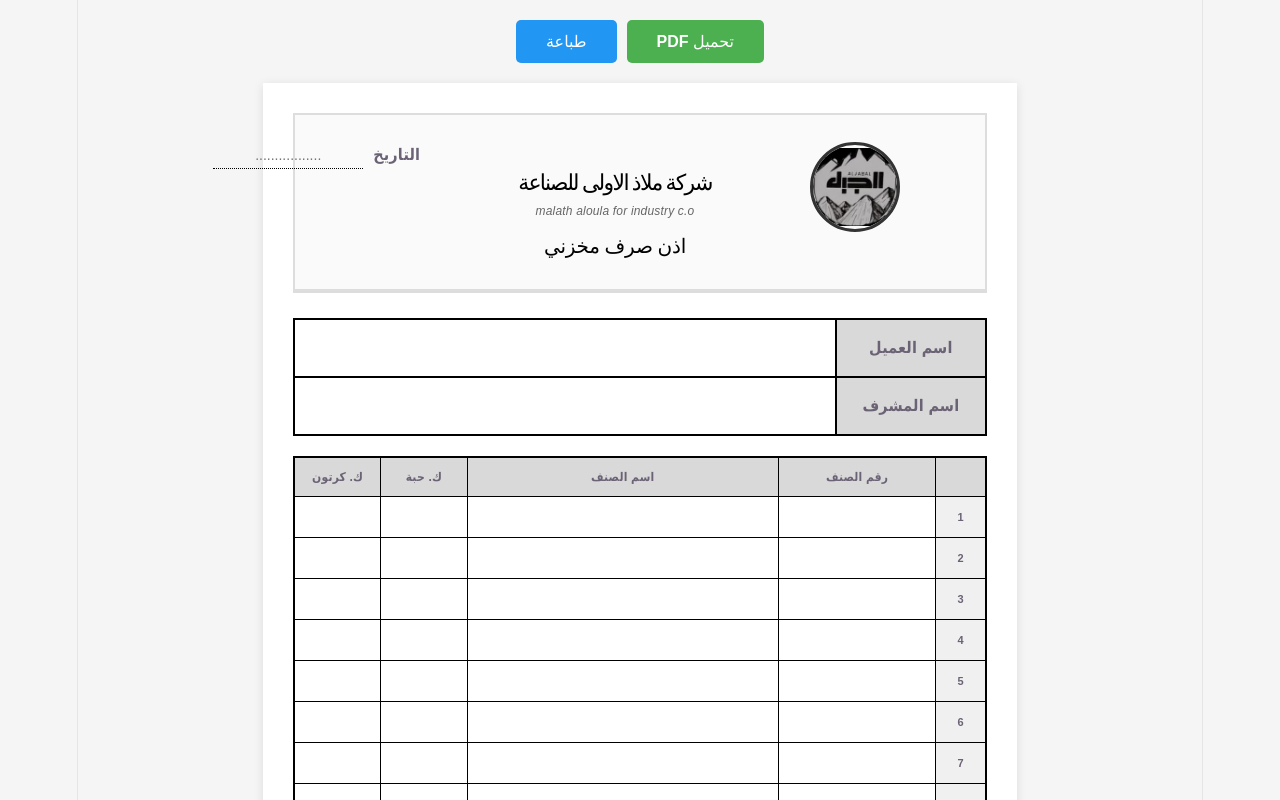
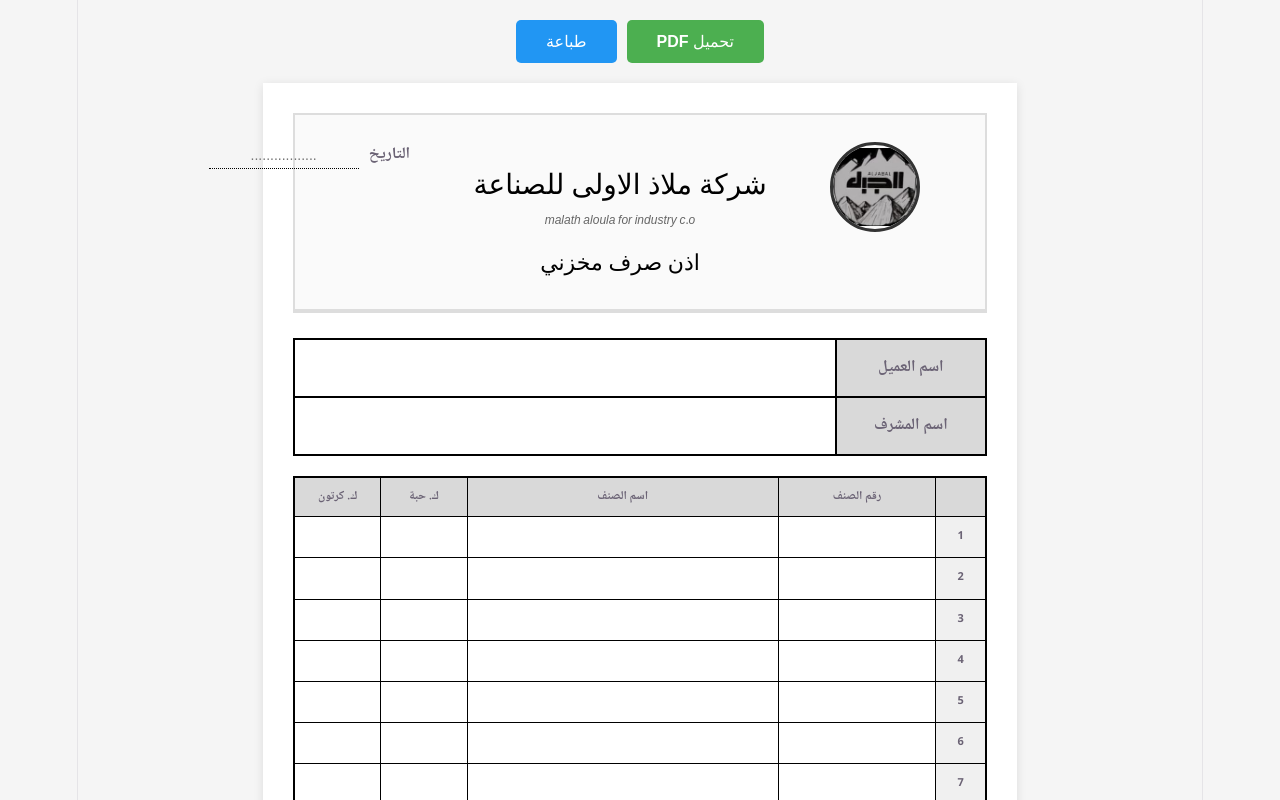
Before and after one commit to uzairsarwar3423/warehouse-slip, a React (Vite) app: page / in a window 1280 px wide. Shown: the top 800 px of the page. Built offline with nearby package versions, Linux system fonts and the light colour scheme.

Commit message:
baryia kiya

```diff
--- a/package.json
+++ b/package.json
@@ -11,6 +11,7 @@
   },
   "dependencies": {
     "html2canvas": "^1.4.1",
+    "html2pdf.js": "^0.14.0",
     "jspdf": "^4.2.0",
     "react": "^19.2.4",
     "react-dom": "^19.2.4"
--- a/src/App.jsx
+++ b/src/App.jsx
@@ -34,20 +34,52 @@
     }));
   };
 
-  // Main solution: Use browser's print to PDF
-  const generatePDF = () => {
-    // Hide buttons before printing
-    const buttons = document.querySelector('.action-buttons');
-    if (buttons) buttons.style.display = 'none';
+  // Generate PDF with timestamp filename using html2pdf.js
+    const generatePDF = async () => {
+      // Hide buttons before printing
+      const buttons = document.querySelector('.action-buttons');
+      if (buttons) buttons.style.display = 'none';
 
-    // Trigger print dialog (user can save as PDF)
-    window.print();
+      // Wait for DOM to fully render
+      await new Promise(resolve => setTimeout(resolve, 500));
 
-    // Show buttons again after print dialog closes
-    setTimeout(() => {
+      // Dynamically import html2pdf
+      const html2pdf = (await import('html2pdf.js')).default;
+
+      // Generate timestamp
+      const now = new Date();
+      const timestamp = now.toISOString().slice(0, 19).replace(/:/g, '-');
+      const filename = `warehouse-slip-${timestamp}.pdf`;
+
+      const formElement = document.querySelector('.form-container');
+      const opt = {
+        margin: 0.5,
+        filename: filename,
+        image: { type: 'jpeg', quality: 0.98 },
+        html2canvas: {
+          scale: 1.5,
+          useCORS: true,
+          allowTaint: true,
+          logging: false,
+          backgroundColor: '#ffffff',
+          width: formElement.scrollWidth,
+          height: formElement.scrollHeight
+        },
+        jsPDF: {
+          unit: 'mm',
+          format: 'a4',
+          orientation: 'portrait',
+          putOnlyUsedFonts: true,
+          floatPrecision: 16
+        }
+      };
+
+      // Generate PDF from form container
+      await html2pdf().set(opt).from(formElement).save();
+
+      // Show buttons again
       if (buttons) buttons.style.display = 'flex';
-    }, 100);
-  };
+    };
 
   const handlePrint = () => {
     window.print();
--- a/src/WarehouseForm.css
+++ b/src/WarehouseForm.css
@@ -7,7 +7,7 @@
 }
 
 body {
-  font-family: 'Traditional Arabic', 'Arial', 'Tahoma', sans-serif;
+  font-family: 'Noto Naskh Arabic', 'Traditional Arabic', 'Arial', 'Tahoma', sans-serif;
   direction: rtl;
   background-color: #f5f5f5;
   -webkit-font-smoothing: antialiased;
@@ -65,9 +65,9 @@
 /* Header Section - RTL Layout Fixed (Identical to PDF) */
 .form-header {
   display: grid;
-  grid-template-columns: 160px 1fr 110px;
+  grid-template-columns: 140px 1.3fr 100px;
   grid-template-areas: "logo company date";
-  gap: 0 25px;
+  gap: 0 20px;
   align-items: start;
   margin-bottom: 25px;
   padding: 15px 25px;
@@ -75,6 +75,7 @@
   border: 2px solid #ddd;
   border-bottom-width: 4px;
   background: #fafafa;
+  min-height: 120px;
 }
 
 .date-section {
@@ -110,16 +111,20 @@
   justify-self: center;
   text-align: center;
   margin: 8px 0;
-  padding: 0;
+  padding: 0 15px;
+  max-width: 100%;
+  min-height: 60px;
 }
 
 .company-name {
-  font-size: 22px;
+  font-size: 28px;
   white-space: nowrap;
-  line-height: 1.05;
+  line-height: 1.5;
   font-weight: bold;
   margin-bottom: 5px;
   color: #000;
+  text-align: center;
+  width: 100%;
 }
 
 .company-name-en {
@@ -131,10 +136,14 @@
 }
 
 .form-title {
-  font-size: 20px;
+  font-size: 22px;
+  overflow-wrap: break-word;
+  line-height: 1.5;
   font-weight: bold;
   margin-top: 10px;
   color: #000;
+  text-align: center;
+  width: 100%;
 }
 
 .date-section {
@@ -142,7 +151,8 @@
   align-items: center;
   gap: 10px;
   flex-shrink: 0;
-  order: 3; /* Date on the LEFT side */
+  order: 3;
+  /* Date on the LEFT side */
 }
 
 .date-section label {
@@ -231,6 +241,9 @@
 .items-table th:nth-child(3),
 .items-table td:nth-child(3) {
   width: 45%;
+  word-wrap: break-word;
+  overflow-wrap: anywhere;
+  hyphens: auto;
 }
 
 .items-table th:nth-child(4),
@@ -324,7 +337,7 @@
 
 /* Print Styles */
 @media print {
-@page {
+  @page {
     margin: 0.5cm;
     size: A4 portrait;
     height: 29.7cm;
@@ -370,14 +383,14 @@
     font-size: 11pt !important;
   }
 
-  /* BULLETPROOF HORIZONTAL HEADER - Grid Layout */
+  /* BULLETPROOF HORIZONTAL HEADER - Wider for PDF */
   .form-header {
     display: grid !important;
-    grid-template-columns: 160px 1fr 110px !important;
+    grid-template-columns: 140px 1.3fr 100px !important;
     grid-template-areas: "logo company date" !important;
-    gap: 0 25px !important;
+    gap: 0 20px !important;
     align-items: start !important;
-    min-height: 105px !important;
+    min-height: 130px !important;
     margin-bottom: 25px !important;
     padding: 15px 25px !important;
     page-break-inside: avoid !important;
@@ -399,8 +412,8 @@
     justify-self: center !important;
     text-align: center !important;
     margin: 5px 0 !important;
-    padding: 0 25px !important;
-    max-width: 65% !important;
+    padding: 0 30px !important;
+    max-width: 100% !important;
   }
 
   .logo-placeholder {
@@ -422,12 +435,13 @@
     font-weight: bold !important;
   }
 
-.company-name {
+  .company-name {
     font-size: 20px !important;
     font-weight: bold !important;
     margin: 0 !important;
-    line-height: 1 !important;
+    line-height: 1.5 !important;
     white-space: nowrap !important;
+    max-width: 100% !important;
   }
 
   .company-name-en {
@@ -440,17 +454,19 @@
   }
 
   .form-title {
-    font-size: 16px !important;
+    font-size: 18px !important;
     font-weight: bold !important;
     margin: 2px 0 0 0 !important;
-    line-height: 1 !important;
-    white-space: nowrap !important;
+    line-height: 1.5 !important;
+    overflow-wrap: break-word !important;
   }
 
-  /* Single line headline container */
+  /* Flexible headline container - PDF optimized */
   .company-info {
-    max-height: 38px !important;
-    line-height: 1 !important;
+    max-width: 100% !important;
+    min-height: 70px !important;
+    line-height: 1.5 !important;
+    padding: 0 30px !important;
   }
 
   /* Ensure proper rendering in PDF */
@@ -461,9 +477,15 @@
   }
 
   /* Better font rendering for Arabic in PDF */
-  body, input, .table-input, .info-input, th, td {
-    font-family: 'Traditional Arabic', 'Arial', 'Tahoma', sans-serif !important;
+  body,
+  input,
+  .table-input,
+  .info-input,
+  th,
+  td {
+    font-family: 'Noto Naskh Arabic', 'Traditional Arabic', 'Arial', 'Tahoma', sans-serif !important;
     -webkit-font-smoothing: antialiased !important;
+    line-height: 1.5 !important;
   }
 
   /* Table stability */
@@ -487,7 +509,8 @@
   }
 
   /* No scaling issues */
-  input, textarea {
+  input,
+  textarea {
     border: none !important;
     background: transparent !important;
   }
@@ -523,6 +546,7 @@
 
   .company-name {
     font-size: 20px;
+    white-space: normal;
   }
 
   .form-title {
--- a/src/index.css
+++ b/src/index.css
@@ -16,7 +16,6 @@
   --mono: ui-monospace, Consolas, monospace;
 
   font: 18px/145% var(--sans);
-  letter-spacing: 0.18px;
   color-scheme: light dark;
   color: var(--text);
   background: var(--bg);
@@ -74,23 +73,25 @@
 }
 
 h1 {
-  font-size: 56px;
-  letter-spacing: -1.68px;
-  margin: 32px 0;
+  font-size: 32px;
+  margin: 24px 0;
+
   @media (max-width: 1024px) {
-    font-size: 36px;
-    margin: 20px 0;
+    font-size: 24px;
+    margin: 16px 0;
   }
 }
+
 h2 {
   font-size: 24px;
   line-height: 118%;
-  letter-spacing: -0.24px;
   margin: 0 0 8px;
+
   @media (max-width: 1024px) {
     font-size: 20px;
   }
 }
+
 p {
   margin: 0;
 }
```
Also changed, not shown: 2 other files (tests, documents, lock files or other folders).
